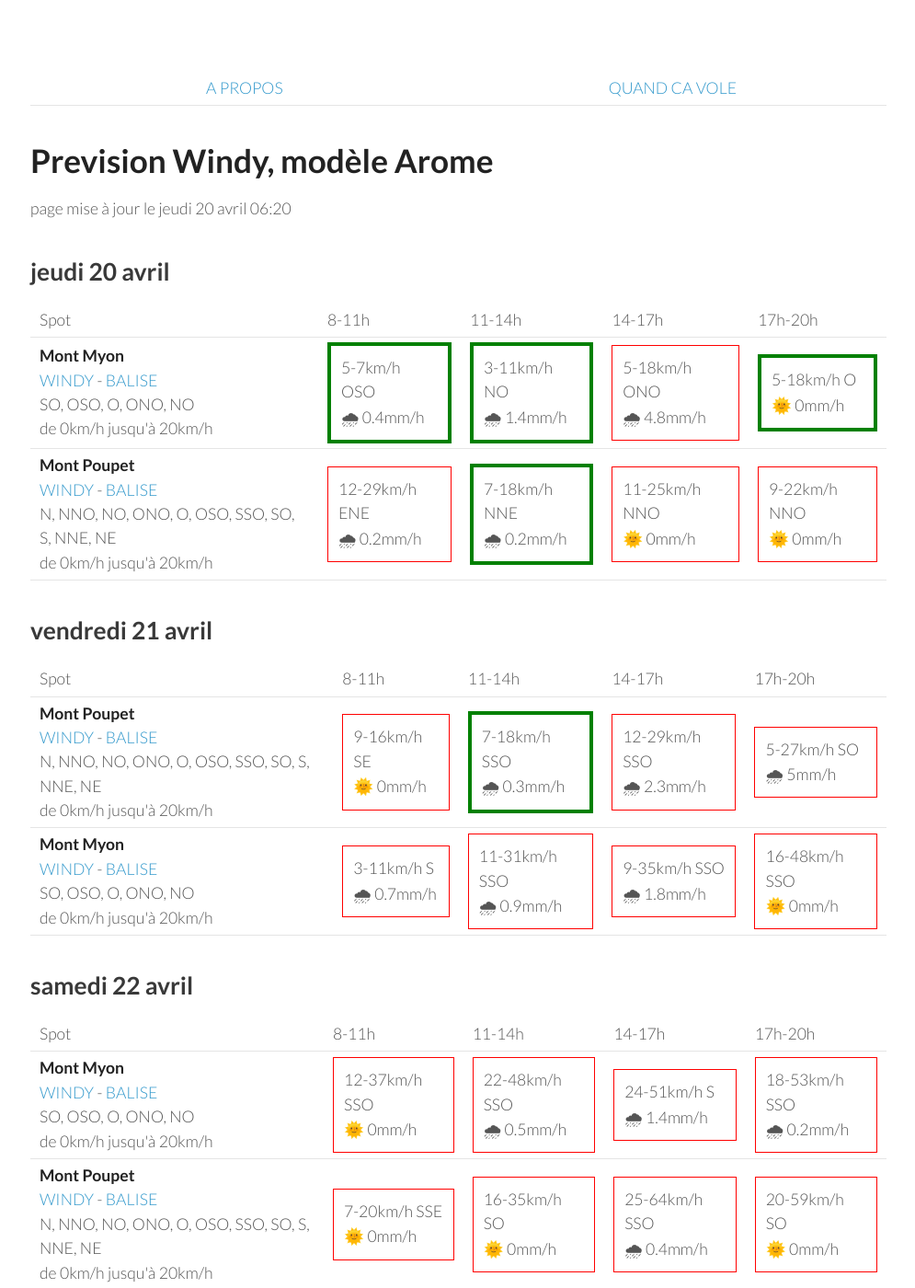
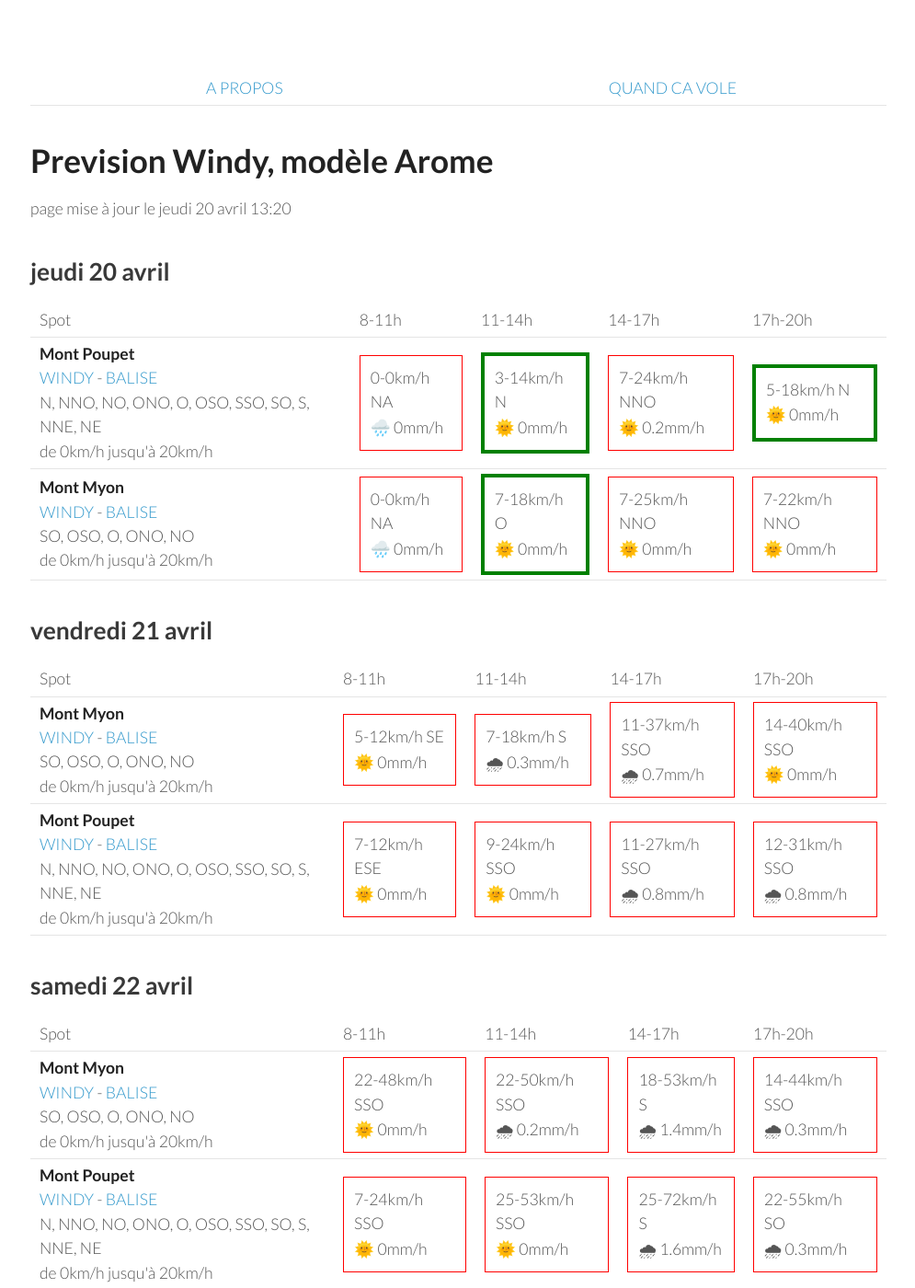
Before and after one commit to parapente-dans-le-nord/parapente-dans-le-nord.github.io, a Jekyll site: the page built from jura.markdown, in a window 1280 px wide and 1400 px high. Shown: the whole window at 92% size, without its empty margins (25-1020 px from the left). Built offline with Jekyll 4.4.1, drawn with Linux system fonts in a browser that asks for light colours; some of the changed text lies outside the part shown.

Commit message:
update index.markdown

```diff
--- a/jura.markdown
+++ b/jura.markdown
@@ -7,7 +7,7 @@ title:  "Tous les spots"
 {: .links}
 
 # Prevision Windy, modèle Arome
-page mise à jour le jeudi 20 avril 06:20
+page mise à jour le jeudi 20 avril 13:20
 
 ## jeudi 20 avril
 
@@ -22,23 +22,21 @@ page mise à jour le jeudi 20 avril 06:20
       <td>17h-20h</td>
     </tr>
 <tr>
-        <td><strong>Mont Myon</strong><br><a href="https://windy.com/46.331/5.397?45.898,5.394,8,m:eWoagj8">WINDY</a> - <span class=""><a href="http://www.balisemeteo.com/balise.php?idBalise=70">BALISE</a> </span><br> <span class="vent-favorable">SO, OSO, O, ONO, NO</span><br><span class="force-vent">de 0km/h jusqu'à 20km/h</span> </td>
+        <td><strong>Mont Poupet</strong><br><a href="https://windy.com/46.970/5.876?46.541,5.876,8">WINDY</a> - <span class=""><a href="http://www.balisemeteo.com/balise.php?idBalise=92">BALISE</a> </span><br> <span class="vent-favorable">N, NNO, NO, ONO, O, OSO, SSO, SO, S, NNE, NE</span><br><span class="force-vent">de 0km/h jusqu'à 20km/h</span> </td>
 
-            <td><div class="flyable"><p>5-7km/h OSO</p><p>🌧 0.4mm/h</p></div></td>
-            <td><div class="flyable"><p>3-11km/h NO</p><p>🌧 1.4mm/h</p></div></td>
-            <td><div class="not-flyable"><p>5-18km/h ONO</p><p>🌧 4.8mm/h</p></div></td>
-            <td><div class="flyable"><p>5-18km/h O</p><p>🌞 0mm/h</p></div></td>
-
+            <td><div class="not-flyable"><p>0-0km/h NA</p><p>🌧️ 0mm/h</p></div></td>
+            <td><div class="flyable"><p>3-14km/h N</p><p>🌞 0mm/h</p></div></td>
+            <td><div class="not-flyable"><p>7-24km/h NNO</p><p>🌞 0.2mm/h</p></div></td>
+            <td><div class="flyable"><p>5-18km/h N</p><p>🌞 0mm/h</p></div></td>
 
     </tr>
 <tr>
-        <td><strong>Mont Poupet</strong><br><a href="https://windy.com/46.970/5.876?46.541,5.876,8">WINDY</a> - <span class=""><a href="http://www.balisemeteo.com/balise.php?idBalise=92">BALISE</a> </span><br> <span class="vent-favorable">N, NNO, NO, ONO, O, OSO, SSO, SO, S, NNE, NE</span><br><span class="force-vent">de 0km/h jusqu'à 20km/h</span> </td>
+        <td><strong>Mont Myon</strong><br><a href="https://windy.com/46.331/5.397?45.898,5.394,8,m:eWoagj8">WINDY</a> - <span class=""><a href="http://www.balisemeteo.com/balise.php?idBalise=70">BALISE</a> </span><br> <span class="vent-favorable">SO, OSO, O, ONO, NO</span><br><span class="force-vent">de 0km/h jusqu'à 20km/h</span> </td>
 
-            <td><div class="not-flyable"><p>12-29km/h ENE</p><p>🌧 0.2mm/h</p></div></td>
-            <td><div class="flyable"><p>7-18km/h NNE</p><p>🌧 0.2mm/h</p></div></td>
-            <td><div class="not-flyable"><p>11-25km/h NNO</p><p>🌞 0mm/h</p></div></td>
-            <td><div class="not-flyable"><p>9-22km/h NNO</p><p>🌞 0mm/h</p></div></td>
-
+            <td><div class="not-flyable"><p>0-0km/h NA</p><p>🌧️ 0mm/h</p></div></td>
+            <td><div class="flyable"><p>7-18km/h O</p><p>🌞 0mm/h</p></div></td>
+            <td><div class="not-flyable"><p>7-25km/h NNO</p><p>🌞 0mm/h</p></div></td>
+            <td><div class="not-flyable"><p>7-22km/h NNO</p><p>🌞 0mm/h</p></div></td>
 
     </tr>
 
@@ -58,22 +56,22 @@ page mise à jour le jeudi 20 avril 06:20
       <td>17h-20h</td>
     </tr>
 <tr>
-        <td><strong>Mont Poupet</strong><br><a href="https://windy.com/46.970/5.876?46.541,5.876,8">WINDY</a> - <span class=""><a href="http://www.balisemeteo.com/balise.php?idBalise=92">BALISE</a> </span><br> <span class="vent-favorable">N, NNO, NO, ONO, O, OSO, SSO, SO, S, NNE, NE</span><br><span class="force-vent">de 0km/h jusqu'à 20km/h</span> </td>
+        <td><strong>Mont Myon</strong><br><a href="https://windy.com/46.331/5.397?45.898,5.394,8,m:eWoagj8">WINDY</a> - <span class=""><a href="http://www.balisemeteo.com/balise.php?idBalise=70">BALISE</a> </span><br> <span class="vent-favorable">SO, OSO, O, ONO, NO</span><br><span class="force-vent">de 0km/h jusqu'à 20km/h</span> </td>
 
-            <td><div class="not-flyable"><p>9-16km/h SE</p><p>🌞 0mm/h</p></div></td>
-            <td><div class="flyable"><p>7-18km/h SSO</p><p>🌧 0.3mm/h</p></div></td>
-            <td><div class="not-flyable"><p>12-29km/h SSO</p><p>🌧 2.3mm/h</p></div></td>
-            <td><div class="not-flyable"><p>5-27km/h SO</p><p>🌧 5mm/h</p></div></td>
+            <td><div class="not-flyable"><p>5-12km/h SE</p><p>🌞 0mm/h</p></div></td>
+            <td><div class="not-flyable"><p>7-18km/h S</p><p>🌧 0.3mm/h</p></div></td>
+            <td><div class="not-flyable"><p>11-37km/h SSO</p><p>🌧 0.7mm/h</p></div></td>
+            <td><div class="not-flyable"><p>14-40km/h SSO</p><p>🌞 0mm/h</p></div></td>
 
 
     </tr>
 <tr>
-        <td><strong>Mont Myon</strong><br><a href="https://windy.com/46.331/5.397?45.898,5.394,8,m:eWoagj8">WINDY</a> - <span class=""><a href="http://www.balisemeteo.com/balise.php?idBalise=70">BALISE</a> </span><br> <span class="vent-favorable">SO, OSO, O, ONO, NO</span><br><span class="force-vent">de 0km/h jusqu'à 20km/h</span> </td>
+        <td><strong>Mont Poupet</strong><br><a href="https://windy.com/46.970/5.876?46.541,5.876,8">WINDY</a> - <span class=""><a href="http://www.balisemeteo.com/balise.php?idBalise=92">BALISE</a> </span><br> <span class="vent-favorable">N, NNO, NO, ONO, O, OSO, SSO, SO, S, NNE, NE</span><br><span class="force-vent">de 0km/h jusqu'à 20km/h</span> </td>
 
-            <td><div class="not-flyable"><p>3-11km/h S</p><p>🌧 0.7mm/h</p></div></td>
-            <td><div class="not-flyable"><p>11-31km/h SSO</p><p>🌧 0.9mm/h</p></div></td>
-            <td><div class="not-flyable"><p>9-35km/h SSO</p><p>🌧 1.8mm/h</p></div></td>
-            <td><div class="not-flyable"><p>16-48km/h SSO</p><p>🌞 0mm/h</p></div></td>
+            <td><div class="not-flyable"><p>7-12km/h ESE</p><p>🌞 0mm/h</p></div></td>
+            <td><div class="not-flyable"><p>9-24km/h SSO</p><p>🌞 0mm/h</p></div></td>
+            <td><div class="not-flyable"><p>11-27km/h SSO</p><p>🌧 0.8mm/h</p></div></td>
+            <td><div class="not-flyable"><p>12-31km/h SSO</p><p>🌧 0.8mm/h</p></div></td>
 
 
     </tr>
@@ -96,20 +94,20 @@ page mise à jour le jeudi 20 avril 06:20
 <tr>
         <td><strong>Mont Myon</strong><br><a href="https://windy.com/46.331/5.397?45.898,5.394,8,m:eWoagj8">WINDY</a> - <span class=""><a href="http://www.balisemeteo.com/balise.php?idBalise=70">BALISE</a> </span><br> <span class="vent-favorable">SO, OSO, O, ONO, NO</span><br><span class="force-vent">de 0km/h jusqu'à 20km/h</span> </td>
 
-            <td><div class="not-flyable"><p>12-37km/h SSO</p><p>🌞 0mm/h</p></div></td>
-            <td><div class="not-flyable"><p>22-48km/h SSO</p><p>🌧 0.5mm/h</p></div></td>
-            <td><div class="not-flyable"><p>24-51km/h S</p><p>🌧 1.4mm/h</p></div></td>
-            <td><div class="not-flyable"><p>18-53km/h SSO</p><p>🌧 0.2mm/h</p></div></td>
+            <td><div class="not-flyable"><p>22-48km/h SSO</p><p>🌞 0mm/h</p></div></td>
+            <td><div class="not-flyable"><p>22-50km/h SSO</p><p>🌧 0.2mm/h</p></div></td>
+            <td><div class="not-flyable"><p>18-53km/h S</p><p>🌧 1.4mm/h</p></div></td>
+            <td><div class="not-flyable"><p>14-44km/h SSO</p><p>🌧 0.3mm/h</p></div></td>
 
 
     </tr>
 <tr>
         <td><strong>Mont Poupet</strong><br><a href="https://windy.com/46.970/5.876?46.541,5.876,8">WINDY</a> - <span class=""><a href="http://www.balisemeteo.com/balise.php?idBalise=92">BALISE</a> </span><br> <span class="vent-favorable">N, NNO, NO, ONO, O, OSO, SSO, SO, S, NNE, NE</span><br><span class="force-vent">de 0km/h jusqu'à 20km/h</span> </td>
 
-            <td><div class="not-flyable"><p>7-20km/h SSE</p><p>🌞 0mm/h</p></div></td>
-            <td><div class="not-flyable"><p>16-35km/h SO</p><p>🌞 0mm/h</p></div></td>
-            <td><div class="not-flyable"><p>25-64km/h SSO</p><p>🌧 0.4mm/h</p></div></td>
-            <td><div class="not-flyable"><p>20-59km/h SO</p><p>🌞 0mm/h</p></div></td>
+            <td><div class="not-flyable"><p>7-24km/h SSO</p><p>🌞 0mm/h</p></div></td>
+            <td><div class="not-flyable"><p>25-53km/h SSO</p><p>🌞 0mm/h</p></div></td>
+            <td><div class="not-flyable"><p>25-72km/h S</p><p>🌧 1.6mm/h</p></div></td>
+            <td><div class="not-flyable"><p>22-55km/h SO</p><p>🌧 0.3mm/h</p></div></td>
 
 
     </tr>
@@ -132,20 +130,20 @@ page mise à jour le jeudi 20 avril 06:20
 <tr>
         <td><strong>Mont Myon</strong><br><a href="https://windy.com/46.331/5.397?45.898,5.394,8,m:eWoagj8">WINDY</a> - <span class=""><a href="http://www.balisemeteo.com/balise.php?idBalise=70">BALISE</a> </span><br> <span class="vent-favorable">SO, OSO, O, ONO, NO</span><br><span class="force-vent">de 0km/h jusqu'à 20km/h</span> </td>
 
-            <td><div class="not-flyable"><p>5-22km/h S</p><p>🌧 0.5mm/h</p></div></td>
-            <td><div class="not-flyable"><p>9-29km/h O</p><p>🌧 1mm/h</p></div></td>
-            <td><div class="not-flyable"><p>7-29km/h O</p><p>🌧 0.2mm/h</p></div></td>
-            <td><div class="not-flyable"><p>5-25km/h OSO</p><p>🌞 0mm/h</p></div></td>
+            <td><div class="not-flyable"><p>5-12km/h E</p><p>🌧 0.3mm/h</p></div></td>
+            <td><div class="not-flyable"><p>1-18km/h S</p><p>🌧 1.2mm/h</p></div></td>
+            <td><div class="not-flyable"><p>9-31km/h SO</p><p>🌞 0mm/h</p></div></td>
+            <td><div class="not-flyable"><p>5-35km/h SO</p><p>🌧 2.7mm/h</p></div></td>
 
 
     </tr>
 <tr>
         <td><strong>Mont Poupet</strong><br><a href="https://windy.com/46.970/5.876?46.541,5.876,8">WINDY</a> - <span class=""><a href="http://www.balisemeteo.com/balise.php?idBalise=92">BALISE</a> </span><br> <span class="vent-favorable">N, NNO, NO, ONO, O, OSO, SSO, SO, S, NNE, NE</span><br><span class="force-vent">de 0km/h jusqu'à 20km/h</span> </td>
 
-            <td><div class="not-flyable"><p>16-33km/h SO</p><p>🌧 0.3mm/h</p></div></td>
-            <td><div class="not-flyable"><p>16-44km/h OSO</p><p>🌧 0.8mm/h</p></div></td>
-            <td><div class="not-flyable"><p>16-40km/h OSO</p><p>🌧 0.5mm/h</p></div></td>
-            <td><div class="not-flyable"><p>12-38km/h OSO</p><p>🌞 0mm/h</p></div></td>
+            <td><div class="not-flyable"><p>12-25km/h SSO</p><p>🌞 0mm/h</p></div></td>
+            <td><div class="not-flyable"><p>12-33km/h OSO</p><p>🌧 1mm/h</p></div></td>
+            <td><div class="not-flyable"><p>14-38km/h SO</p><p>🌞 0mm/h</p></div></td>
+            <td><div class="not-flyable"><p>16-46km/h SO</p><p>🌧 1.3mm/h</p></div></td>
 
 
     </tr>
@@ -168,20 +166,20 @@ page mise à jour le jeudi 20 avril 06:20
 <tr>
         <td><strong>Mont Myon</strong><br><a href="https://windy.com/46.331/5.397?45.898,5.394,8,m:eWoagj8">WINDY</a> - <span class=""><a href="http://www.balisemeteo.com/balise.php?idBalise=70">BALISE</a> </span><br> <span class="vent-favorable">SO, OSO, O, ONO, NO</span><br><span class="force-vent">de 0km/h jusqu'à 20km/h</span> </td>
 
-            <td><div class="flyable"><p>7-18km/h ONO</p><p>🌧 0.3mm/h</p></div></td>
-            <td><div class="not-flyable"><p>9-24km/h O</p><p>🌧 0.5mm/h</p></div></td>
-            <td><div class="not-flyable"><p>11-25km/h ONO</p><p>🌧 0.3mm/h</p></div></td>
-            <td><div class="not-flyable"><p>9-27km/h NO</p><p>🌧 0.3mm/h</p></div></td>
+            <td><div class="flyable"><p>7-18km/h ONO</p><p>🌧 0.6mm/h</p></div></td>
+            <td><div class="not-flyable"><p>7-22km/h O</p><p>🌧 0.2mm/h</p></div></td>
+            <td><div class="not-flyable"><p>9-25km/h ONO</p><p>🌧 0.6mm/h</p></div></td>
+            <td><div class="not-flyable"><p>9-25km/h ONO</p><p>🌧 0.2mm/h</p></div></td>
 
 
     </tr>
 <tr>
         <td><strong>Mont Poupet</strong><br><a href="https://windy.com/46.970/5.876?46.541,5.876,8">WINDY</a> - <span class=""><a href="http://www.balisemeteo.com/balise.php?idBalise=92">BALISE</a> </span><br> <span class="vent-favorable">N, NNO, NO, ONO, O, OSO, SSO, SO, S, NNE, NE</span><br><span class="force-vent">de 0km/h jusqu'à 20km/h</span> </td>
 
-            <td><div class="not-flyable"><p>11-24km/h OSO</p><p>🌧 0.5mm/h</p></div></td>
-            <td><div class="not-flyable"><p>14-33km/h OSO</p><p>🌧 0.7mm/h</p></div></td>
-            <td><div class="not-flyable"><p>18-40km/h OSO</p><p>🌧 0.5mm/h</p></div></td>
-            <td><div class="not-flyable"><p>14-40km/h O</p><p>🌞 0mm/h</p></div></td>
+            <td><div class="not-flyable"><p>7-22km/h SO</p><p>🌧 0.5mm/h</p></div></td>
+            <td><div class="not-flyable"><p>12-27km/h OSO</p><p>🌧 0.9mm/h</p></div></td>
+            <td><div class="not-flyable"><p>11-29km/h OSO</p><p>🌧 0.6mm/h</p></div></td>
+            <td><div class="not-flyable"><p>12-31km/h O</p><p>🌧 0.5mm/h</p></div></td>
 
 
     </tr>
@@ -189,3 +187,39 @@ page mise à jour le jeudi 20 avril 06:20
 </tbody>
 </table>
 {:/}
+## mardi 25 avril
+
+{::nomarkdown}
+<table>
+  <tbody>
+    <tr>
+      <td>Spot</td>
+      <td>8-11h</td>
+      <td>11-14h</td>
+      <td>14-17h</td>
+      <td>17h-20h</td>
+    </tr>
+<tr>
+        <td><strong>Mont Poupet</strong><br><a href="https://windy.com/46.970/5.876?46.541,5.876,8">WINDY</a> - <span class=""><a href="http://www.balisemeteo.com/balise.php?idBalise=92">BALISE</a> </span><br> <span class="vent-favorable">N, NNO, NO, ONO, O, OSO, SSO, SO, S, NNE, NE</span><br><span class="force-vent">de 0km/h jusqu'à 20km/h</span> </td>
+
+            <td><div class="not-flyable"><p>7-24km/h OSO</p><p>🌧 1.1mm/h</p></div></td>
+            <td><div class="not-flyable"><p>7-25km/h ONO</p><p>🌧 1.1mm/h</p></div></td>
+            <td><div class="not-flyable"><p>9-24km/h NNO</p><p>🌧 0.6mm/h</p></div></td>
+            <td><div class="not-flyable"><p>11-27km/h NNO</p><p>🌧 0.7mm/h</p></div></td>
+
+
+    </tr>
+<tr>
+        <td><strong>Mont Myon</strong><br><a href="https://windy.com/46.331/5.397?45.898,5.394,8,m:eWoagj8">WINDY</a> - <span class=""><a href="http://www.balisemeteo.com/balise.php?idBalise=70">BALISE</a> </span><br> <span class="vent-favorable">SO, OSO, O, ONO, NO</span><br><span class="force-vent">de 0km/h jusqu'à 20km/h</span> </td>
+
+            <td><div class="not-flyable"><p>0-11km/h E</p><p>🌧 0.6mm/h</p></div></td>
+            <td><div class="not-flyable"><p>7-25km/h NNO</p><p>🌞 0mm/h</p></div></td>
+            <td><div class="not-flyable"><p>11-27km/h NO</p><p>🌧 0.3mm/h</p></div></td>
+            <td><div class="not-flyable"><p>11-27km/h NNO</p><p>🌧 0.2mm/h</p></div></td>
+
+
+    </tr>
+
+</tbody>
+</table>
+{:/}
```
